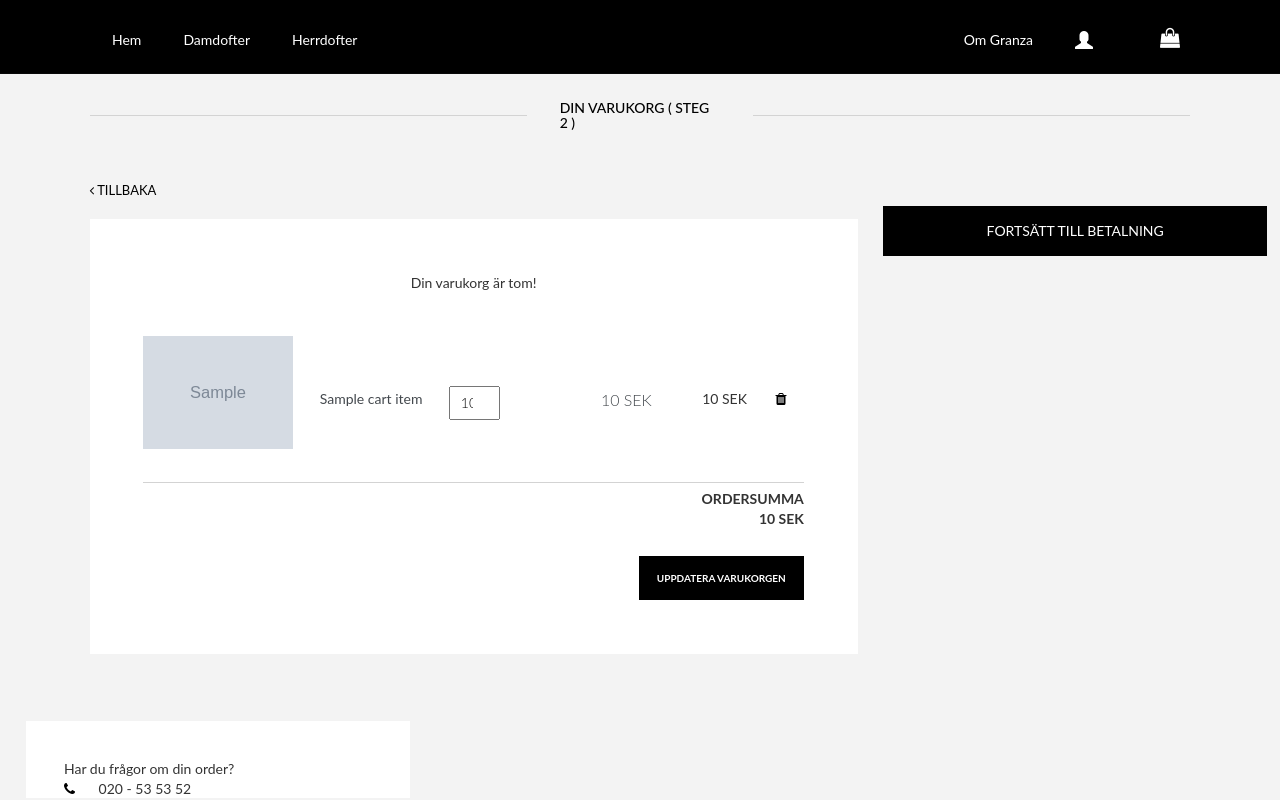
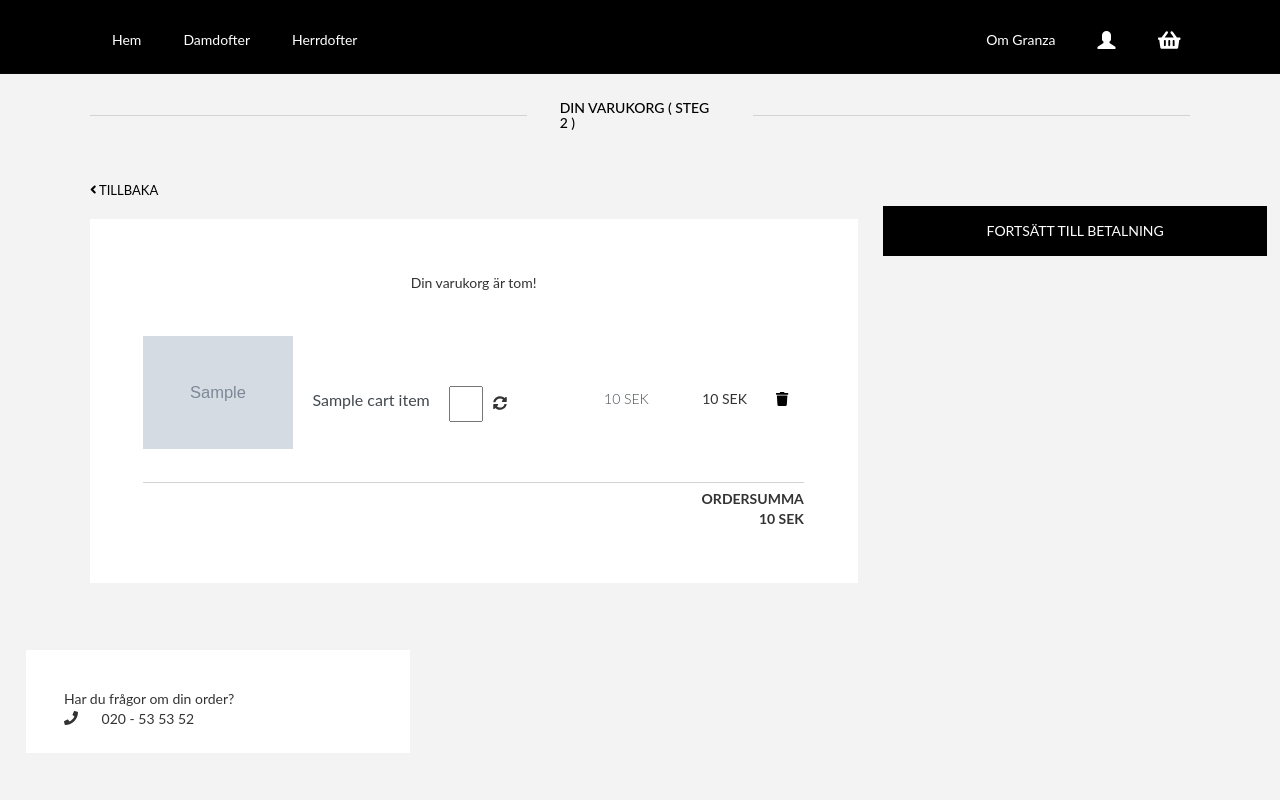
Before and after one commit to nicholkaren/granza, a PHP site: template templates/parts/cart_tpl.php in a window 1280 px wide. Run offline with PHP 8.4, Linux system fonts and the light colour scheme; the template is opened without the code that fills it: most values are stand-ins (such as "Sample title", 1, 10 or a date in 2020); grey boxes marked "Sample" are stand-in pictures; data that the repository does not hold is empty; some libraries are stand-ins or nearby versions.

Commit message:
Massa små css-fix
nya ikoner
ikonfunktion update
buggar i shoppingcart

```diff
--- a/css/storefront/cart.css
+++ b/css/storefront/cart.css
@@ -10,7 +10,10 @@
 /* papperskorg ikon */
 i {
     color: black;
-    margin-left: 25px; /* Avstånd till summa */
+}
+
+svg.svg-inline--fa.fa-trash.fa-w-14 {
+    margin-left: 25px;
 }
 
 i:hover {
@@ -61,7 +64,7 @@
     margin-left: 2%;
     margin-top: 2.25%;
     padding: 3%;
-    padding-bottom: 3%;
+    padding-bottom: 5%;
 }
 
 /* h1 Din varukorg */
@@ -142,7 +145,7 @@
 
 span.desc{
     display: block;
-    font-size: 14px;
+    font-size: 16px;
     color: #43484D;
     font-weight: 400;
 }
@@ -157,9 +160,9 @@
 
 input[type="number"] {
     color: #000000;
-	padding: 5px 10px;
+	padding: 6px 9px;
 	margin-top: 10px;
-    width: 50%;
+    width: 34%;
 }
 
 .item-price {
@@ -167,7 +170,6 @@
     width: 17%;
     padding-top: 8%;
     text-align: center;
-    font-size: 16px;
     color: #43484D;
     font-weight: 300;
 }
@@ -199,24 +201,10 @@
 }
 
 /* Uppdatera cart */
-button.update-cart-btn{
-    margin-top: 4%;
-    padding: 15px;
-	background-color: #000000;
-	border: none;
-	width: 25%;
-	position: relative;
-	color: white;
-	font-size: 10px;
-	text-transform: uppercase;
-    text-decoration: none;
-    cursor: pointer;
-    text-align: center;
-}
 
-.btn-box{
-    width: 100%;
-    text-align: left;
+.btn-update {
+    background-color: transparent;
+    border: none;
 }
 
 #checkoutknapp {
--- a/css/storefront/header.css
+++ b/css/storefront/header.css
@@ -84,6 +84,11 @@
     -webkit-font-smoothing: antialiased;
     font-size: 20px;
 }
+
+svg.svg-inline--fa.fa-shopping-basket.fa-w-18 {
+    font-size: 20px;
+}
+
 
 /* Antal i varukorg */
 #qty-cart {
--- a/templates/parts/cart_tpl.php
+++ b/templates/parts/cart_tpl.php
@@ -6,11 +6,13 @@
 <meta name="viewport" content="width=device-width, initial-scale=1">
 
 
+
+
     <div id="fullwidth">
         <h1 class="shoppingbag"> Din varukorg ( steg 2 ) </h1>
     <!--Här är varukorgen -->
     <div id="cart-wrapper">
-        <a href="<?php echo $_SERVER['HTTP_REFERER'] ?>">
+        <a href="?action=default">
             <div class="goback2"><i class="fa fa-angle-left"></i> Tillbaka </div>
         </a>
         <br>
@@ -41,7 +43,11 @@
                 <!-- Antal valda  produkter -->
                 <div class="item-qty">
                     <input type="number" name="cartitems[<?php echo $cartItemPid;?>]" value="<?php echo $cartItemData['qty'];?>">
+                <!-- Update button-->
+                <button class="btn-update" type="submit"> <i class="fas fa-sync-alt"></i> </button>
+
                 </div>
+
 
                 <!-- Total summa för en vara -->
                 <div class="item-price">
@@ -54,8 +60,11 @@
 
                 <!-- Remove cart item -->
                 <a href="?action=removecartitem&pid=<?php echo $cartItemPid;?>">
-                    <i class="fa fa-trash" aria-hidden="true"></i>
+                    <i class="fas fa-trash"></i>
                 </a>
+
+
+
             </div> <!-- /content -->
     </div>
 
@@ -70,7 +79,6 @@
             <div class="cart-total">
                 <?php echo $cart['total'].' SEK';?>
                 <br>
-                <button class="update-cart-btn" type="submit"> Uppdatera varukorgen </button>
             </div>
         </div>
         </div>
--- a/templates/storefront_tpl/checkout_tpl.php
+++ b/templates/storefront_tpl/checkout_tpl.php
@@ -7,7 +7,7 @@
 
 
   <div id="fullwidth">
-      <h1 class="shoppingbag"> Din Checkout ( steg 3 ) </h1>
+      <h1 class="shoppingbag2"> Din Checkout ( steg 3 ) </h1>
 
     <div id="cart-wrapper">
         <!-- Tillbaka knapp -->
--- a/templates/storefront_tpl/header.php
+++ b/templates/storefront_tpl/header.php
@@ -12,6 +12,8 @@
 <link rel="stylesheet" href="https://maxcdn.bootstrapcdn.com/bootstrap/3.3.7/css/bootstrap.min.css">
 <script src="https://ajax.googleapis.com/ajax/libs/jquery/3.3.1/jquery.min.js"></script>
 <script src="https://maxcdn.bootstrapcdn.com/bootstrap/3.3.7/js/bootstrap.min.js"></script>
+<script defer src="https://use.fontawesome.com/releases/v5.0.6/js/all.js"></script>
+
 
 </head>
 
@@ -38,7 +40,9 @@
               <li><a href="?action=about-us">Om Granza</a></li>
 
       <li><a href="?action=login"><span class="glyphicon glyphicon-user"></span></a></li>
-      <li><a href="?action=addtocart"><span id="shop_bag"> <i class="fa fa-shopping-bag" aria-hidden="true"></i>
+      <li><a href="?action=addtocart"><span id="shop_bag"> <i class="fas fa-shopping-basket"></i>
+
+
 
             <!-- Skriver ut antalet produkter i varukorgen -->
             <?php if(isset($_SESSION['cart-total']) && $_SESSION['cart-total'] > 0){
--- a/templates/storefront_tpl/startpage_tpl.php
+++ b/templates/storefront_tpl/startpage_tpl.php
@@ -14,7 +14,7 @@
 <div class="small_banner">
     | <i class="fa fa-bolt" aria-hidden="true"></i> Snabb leverans |
     <i class="fa fa-gift" aria-hidden="true"></i> Parfymprov vid varje beställning |
-    <i class="fa fa-clock-o" aria-hidden="true"></i> 60 dagars öppet köp |
+    <i class="far fa-clock"></i> 60 dagars öppet köp |
 </div>
 
 <!-- TOPPBILD -->
```
Also changed, not shown: css/storefront/checkout.css (+19 -4 lines), css/storefront/startpage.css (+8 -3 lines).
